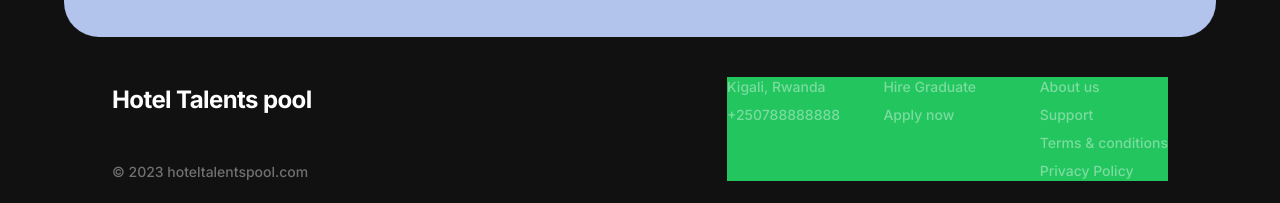
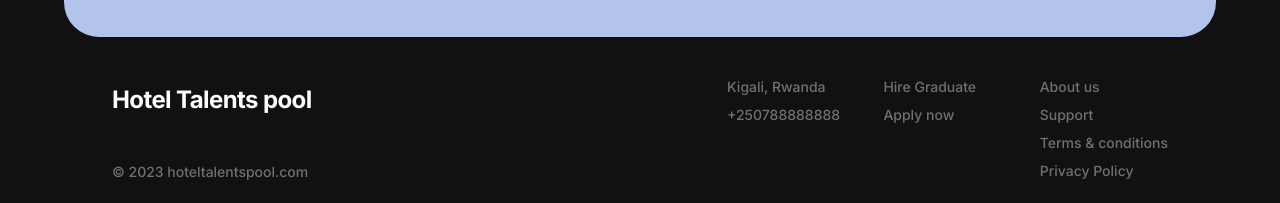
Before and after one commit to mbonikev/hotel_talents_pool, a React (Vite) app: page /#/ in a window 1280 px wide. Shown: the part 3756-3959 px from the top of the page. Built offline with nearby package versions, Linux system fonts and the light colour scheme; what ldrs would draw is missing.

Commit message:
Stalker-commit: src/components/Footer.jsx

```diff
--- a/src/components/Footer.jsx
+++ b/src/components/Footer.jsx
@@ -42,7 +42,7 @@ function Footer() {
                 &copy; 2023 hoteltalentspool.com
               </p>
             </div>
-            <div className="grid grid-cols-3 gap-7 bg-green-500">
+            <div className="grid grid-cols-3 gap-7">
               {/* 1 */}
               <div className="flex flex-col gap-2">
                 <p className={`${linkStyle}`}>
```
